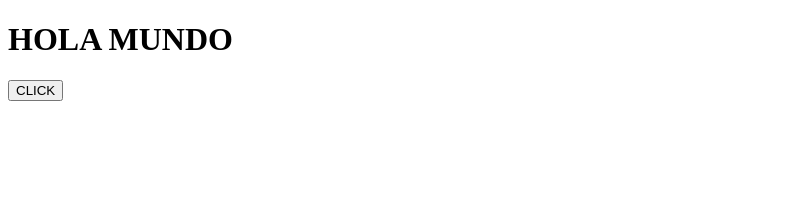
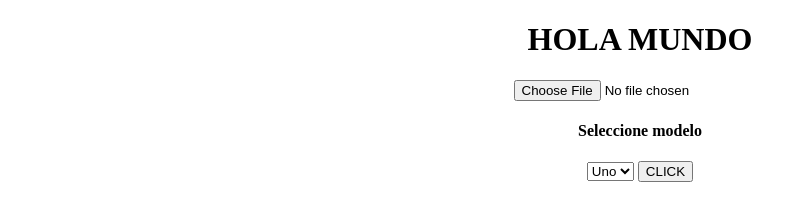
Before and after one commit to cahernao/IA2_2S2024, a plain HTML site: page index.html in a window 1280 px wide. Shown: the whole page, without its empty margins (0-806 px from the left). Drawn offline with Linux system fonts and the light colour scheme.

Commit message:
cambios aplicables

```diff
--- a/index.html
+++ b/index.html
@@ -4,9 +4,16 @@
     <meta charset="UTF-8">
     <meta name="viewport" content="width=device-width, initial-scale=1.0">
     <title>PROYECTO 2</title>
+    <link rel="stylesheet" href="main.css">
 </head>
 <body>
     <h1> HOLA MUNDO</h1>
+    <input type="file" id="archivo" title="Archivo CSV">
+    <h4 for="ml">Seleccione modelo</h4>
+    <select name="ml" id="ml">
+        <option value="uno">Uno</option>
+        <option value="dos">Dos</option>
+    </select>
     <button onclick="mensaje()"> CLICK</button>
     <script src="script.js"></script>
 </body>
--- /dev/null
+++ b/main.css
@@ -0,0 +1,4 @@
+body{
+    font: oblique bold 120%;
+    text-align: center;
+}
```
